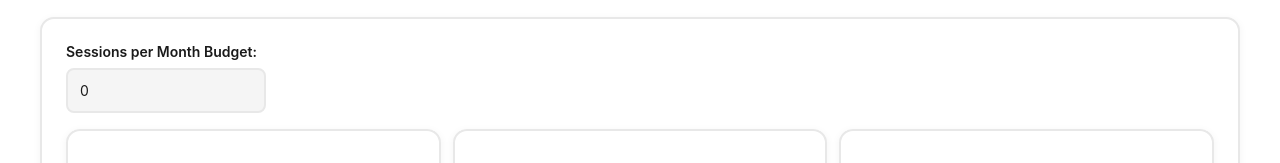
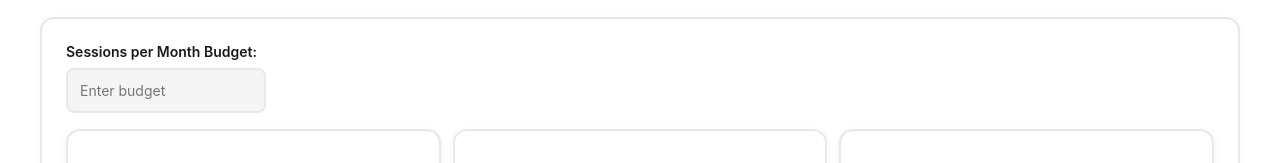
Before and after one commit to alkhourymounir/tracker, a plain HTML site: page index.html in a window 1280 px wide. Both pictures are taken after a click on the button "Calendar". Shown: the part 378-541 px from the top of the page. Drawn offline with Linux system fonts and the light colour scheme.

Commit message:
Update placeholder text for monthly budget input

```diff
--- a/index.html
+++ b/index.html
@@ -591,7 +591,7 @@
             <h2 class="section-title">Sessions Calendar & Monthly Budget</h2>
             <div class="monthly-budget">
                 <label for="monthlyBudget">Sessions per Month Budget:</label>
-                <input type="number" id="monthlyBudget" class="budget-input" min="0" placeholder="e.g., 10" onchange="updateMonthlyStats()">
+                <input type="number" id="monthlyBudget" class="budget-input" min="0" placeholder="Enter budget" onchange="updateMonthlyStats()">
                 <div style="margin-top: 16px; display: grid; grid-template-columns: repeat(3, 1fr); gap: 12px;" id="monthlyStatsContainer"></div>
             </div>
 
@@ -926,7 +926,7 @@
 
         const today = new Date().toISOString().split('T')[0];
         document.getElementById('sessionDate').value = today;
-        document.getElementById('monthlyBudget').value = monthlyBudget === 0 ? 0 : monthlyBudget;
+        document.getElementById('monthlyBudget').value = '';
 
         updateDashboard();
         renderCalendar();
```
